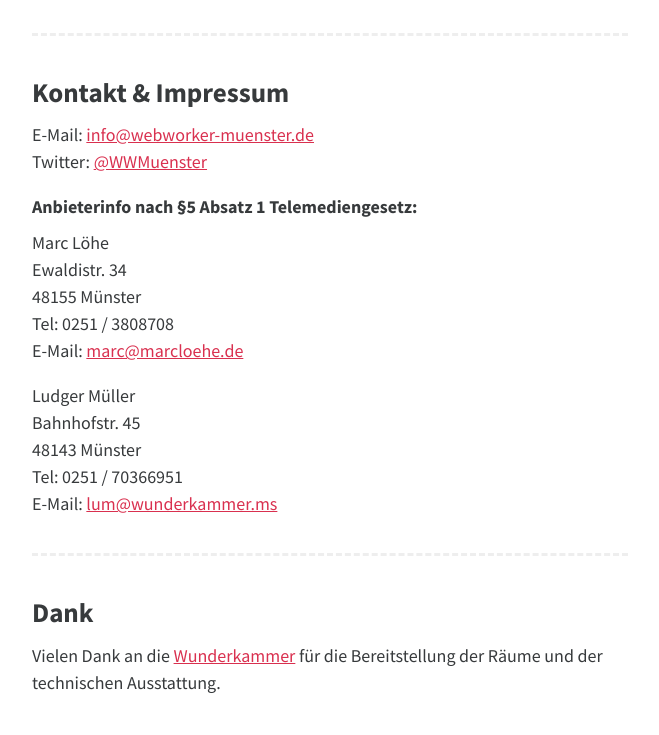
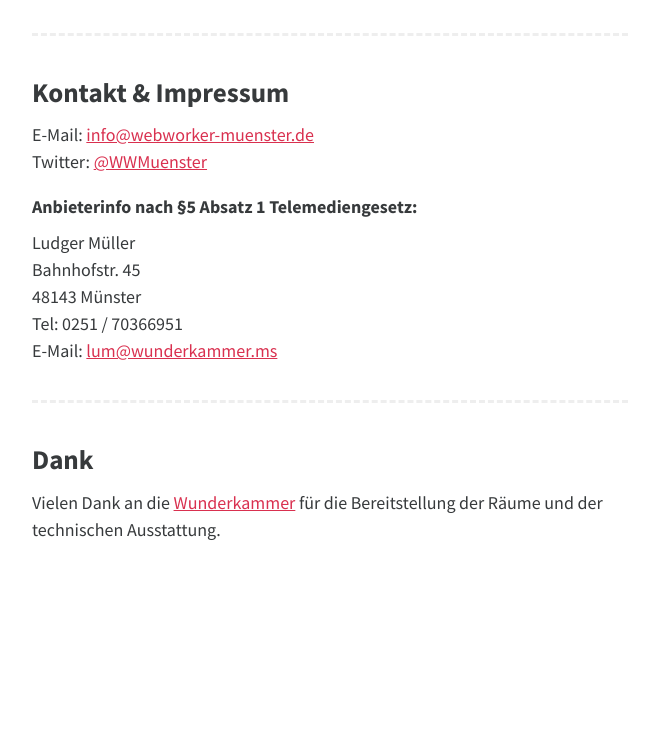
Before and after one commit to WWMuenster/wwmuenster.github.io, a plain HTML site: page index.html in a window 1280 px wide. Shown: the part 3025-3760 px from the top of the page, without its empty margins (40-699 px from the left). After the commit the page ends 3640 px from the top, so only its background shows below. Drawn offline with Linux system fonts and the light colour scheme.

Commit message:
Remove Marc's contact in impress

```diff
--- a/index.html
+++ b/index.html
@@ -121,7 +121,6 @@
                     <h2>Kontakt & Impressum</h2>
                     <p>E-Mail: <a href="mailto:info@webworker-muenster.de">info@webworker-muenster.de</a><br>Twitter: <a href="https://twitter.com/wwmuenster" target="_blank">@WWMuenster</a></p>
                     <h4>Anbieterinfo nach §5 Absatz 1 Telemediengesetz:</h4>
-                    <p>Marc Löhe<br>Ewaldistr. 34<br>48155 Münster<br>Tel: 0251 / 3808708<br>E-Mail: <a href="mailto:marc@marcloehe.de">marc@marcloehe.de</a></p>
                     <p>Ludger Müller<br>Bahnhofstr. 45<br>48143 Münster<br>Tel: 0251 / 70366951<br>E-Mail: <a href="mailto:lum@wunderkammer.ms">lum@wunderkammer.ms</a></p>
                 </section>
                 <section class="acknowledgment">
```
